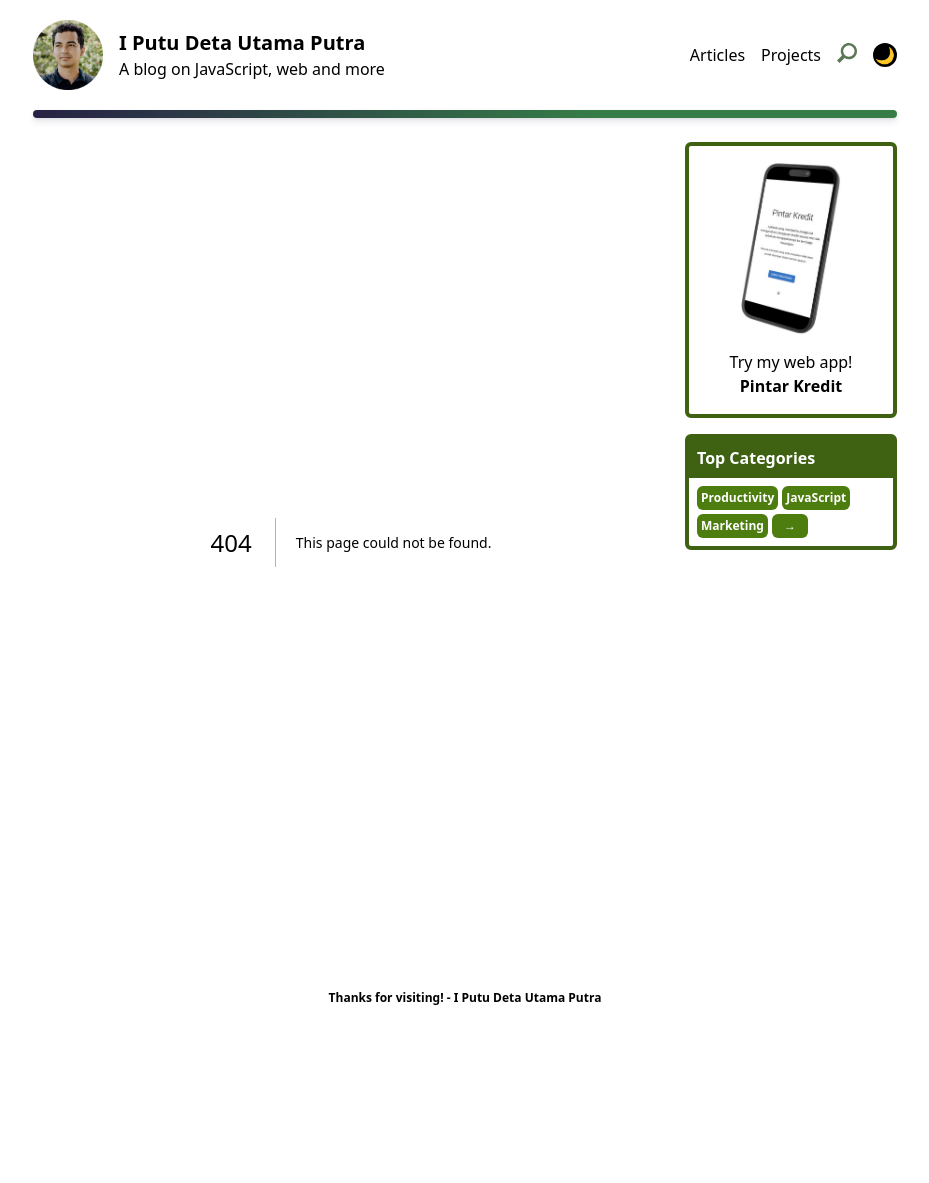
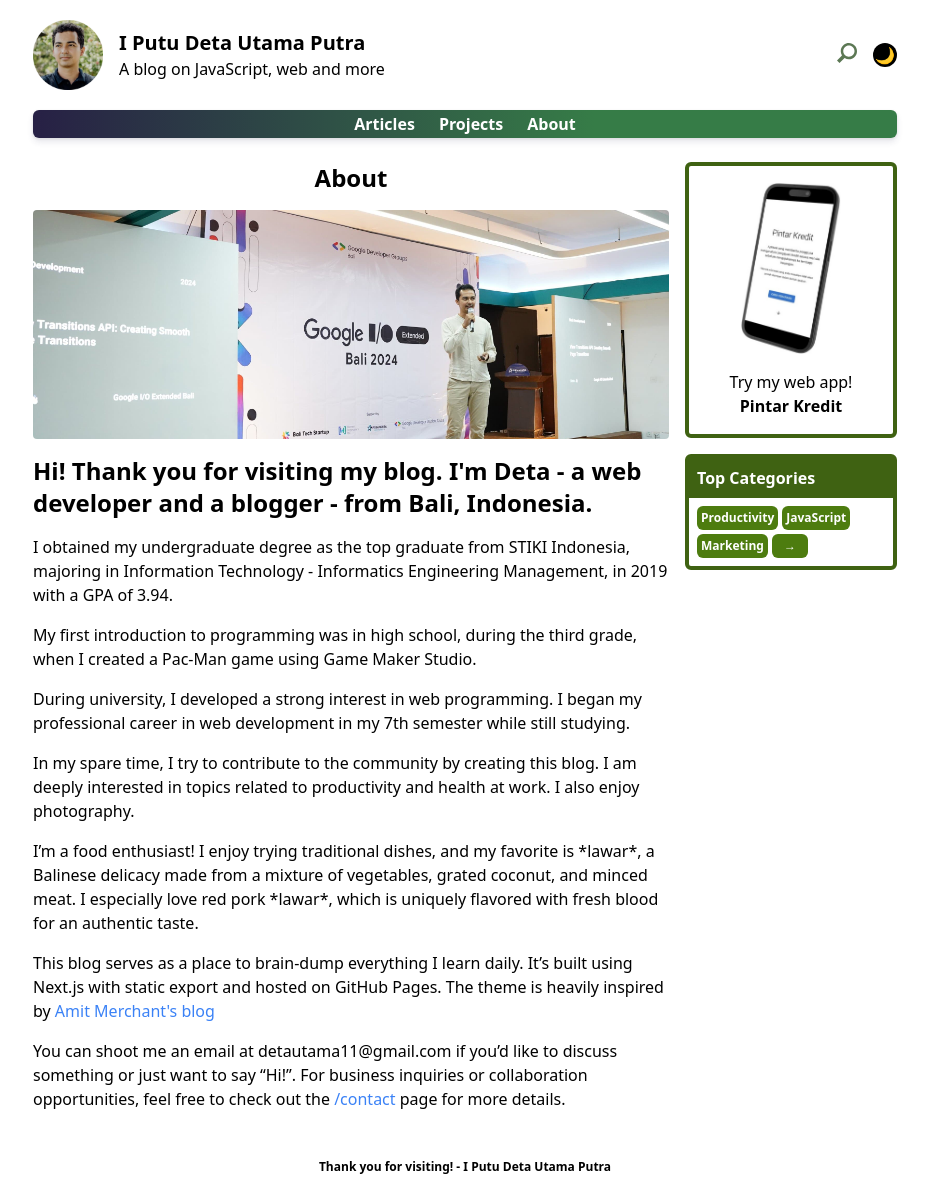
Before and after one commit to detautama/detautama.github.io, a Next.js app: page /about in a window 1280 px wide. Before the commit this address had no page. Shown: the whole page, without its empty margins (175-1104 px from the left). Before the commit the page ends 1014 px from the top, so only its background shows below. Built offline with nearby package versions, Linux system fonts and the light colour scheme.

Commit message:
feat: add About page and improve Contact page layout for better user experience

```diff
--- /dev/null
+++ b/app/about/page.tsx
@@ -0,0 +1,56 @@
+import Image from "next/image";
+import Link from "next/link";
+
+export default async function Page() {
+  return (
+    <div>
+      <h1 className="mb-4 text-center text-2xl font-bold">About</h1>
+      <Image
+        className="mb-4 rounded"
+        src="/about.jpg"
+        alt="About"
+        width={800}
+        height={400}
+      />
+      <p className="mb-4 text-2xl font-bold">
+        {
+          "Hi! Thank you for visiting my blog. I'm Deta - a web developer and a blogger - from Bali, Indonesia."
+        }
+      </p>
+      <p className="mb-4">
+        {`I obtained my undergraduate degree as the top graduate from STIKI Indonesia, majoring in Information Technology - Informatics Engineering Management, in 2019 with a GPA of 3.94.`}
+      </p>
+      <p className="mb-4">
+        {
+          "My first introduction to programming was in high school, during the third grade, when I created a Pac-Man game using Game Maker Studio."
+        }
+      </p>
+      <p className="mb-4">
+        {`During university, I developed a strong interest in web programming. I began my professional career in web development in my 7th semester while still studying.`}
+      </p>
+      <p className="mb-4">
+        {`In my spare time, I try to contribute to the community by creating this blog. I am deeply interested in topics related to productivity and health at work. I also enjoy photography.
+				`}
+      </p>
+      <p className="mb-4">
+        {`I’m a food enthusiast! I enjoy trying traditional dishes, and my favorite is *lawar*, a Balinese delicacy made from a mixture of vegetables, grated coconut, and minced meat. I especially love red pork *lawar*, which is uniquely flavored with fresh blood for an authentic taste.
+				`}
+      </p>
+      <p className="mb-4">
+        {`This blog serves as a place to brain-dump everything I learn daily. It’s built using Next.js with static export and hosted on GitHub Pages. The theme is heavily inspired by
+				`}
+        <Link
+          className="text-blue-500"
+          href="https://www.amitmerchant.com/"
+        >{`Amit Merchant's blog`}</Link>
+      </p>
+      <p>
+        {`You can shoot me an email at detautama11@gmail.com if you’d like to discuss something or just want to say “Hi!”. For business inquiries or collaboration opportunities, feel free to check out the `}
+        <Link className="text-blue-500" href="/contact">
+          /contact
+        </Link>
+        {` page for more details.`}
+      </p>
+    </div>
+  );
+}
--- a/app/contact/page.tsx
+++ b/app/contact/page.tsx
@@ -3,18 +3,18 @@ import Link from "next/link";
 export default async function Page() {
   return (
     <div>
-      <h1 className="text-center text-2xl font-bold">Contact</h1>
+      <h1 className="mb-4 text-center text-2xl font-bold">Contact</h1>
       <p className="mb-4 text-center md:text-left">
-        I always appreciate honest feedback, constructive criticism and useful
-        link suggestions. Additionally, If you want to discuss regarding
-        advertisement opportunity or sponsored posts on this website then this
-        is a good place to start with. We value our time, so keep the message
-        succinct and to the point.
-        <br />
-        <Link href="mailto:detautama11@gmail.com" className="text-blue-500">
-          Email to: detautama11@gmail.com
-        </Link>
+        I welcome feedback, suggestions, and constructive criticism. If you have
+        ideas to share or resources you think might be helpful, I’d be happy to
+        hear from you.
       </p>
+      <Link
+        href="mailto:detautama11@gmail.com"
+        className="block text-center text-xl text-blue-500"
+      >
+        Email to: detautama11@gmail.com
+      </Link>
     </div>
   );
 }
--- a/app/layout.tsx
+++ b/app/layout.tsx
@@ -62,8 +62,6 @@ export default function RootLayout({
                 </div>
               </div>
               <div id="header-right" className="flex gap-4">
-                <Link href="/">Articles</Link>
-                <Link href="/projects">Projects</Link>
                 <Link href={"/search"}>
                   <Image
                     src="/images/search.svg"
@@ -75,7 +73,11 @@ export default function RootLayout({
                 <ToggleDarkMode />
               </div>
             </div>
-            <div className="default_bg mb-6 h-2 w-full rounded-md"></div>
+            <div className="default_bg mb-6 flex w-full justify-center gap-6 rounded-md p-0.5 font-bold">
+              <Link href="/">Articles</Link>
+              <Link href="/projects">Projects</Link>
+              <Link href="/about">About</Link>
+            </div>
             <div className="flex flex-col gap-4 md:flex-row">
               <div className="w-full md:w-3/4">{children}</div>
               <div id="sidebar" className="flex w-full flex-col gap-4 md:w-1/4">
@@ -87,7 +89,7 @@ export default function RootLayout({
               id="footer"
               className="mt-10 w-full rounded-md py-2 text-center text-xs font-bold"
             >
-              Thanks for visiting! - I Putu Deta Utama Putra
+              Thank you for visiting! - I Putu Deta Utama Putra
             </footer>
           </div>
         </ThemeProvider>
```
Also changed, not shown: public/about.jpg (added).
